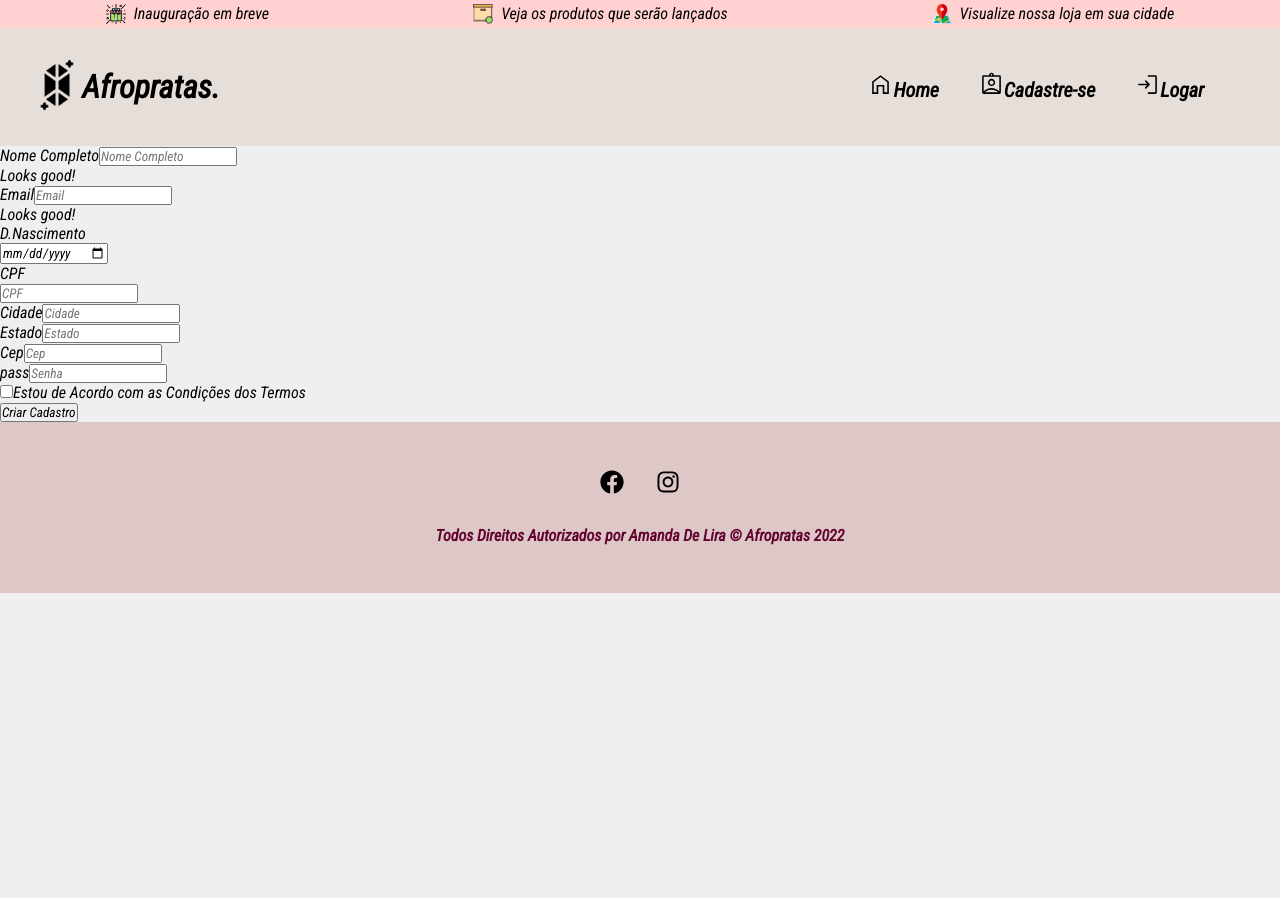
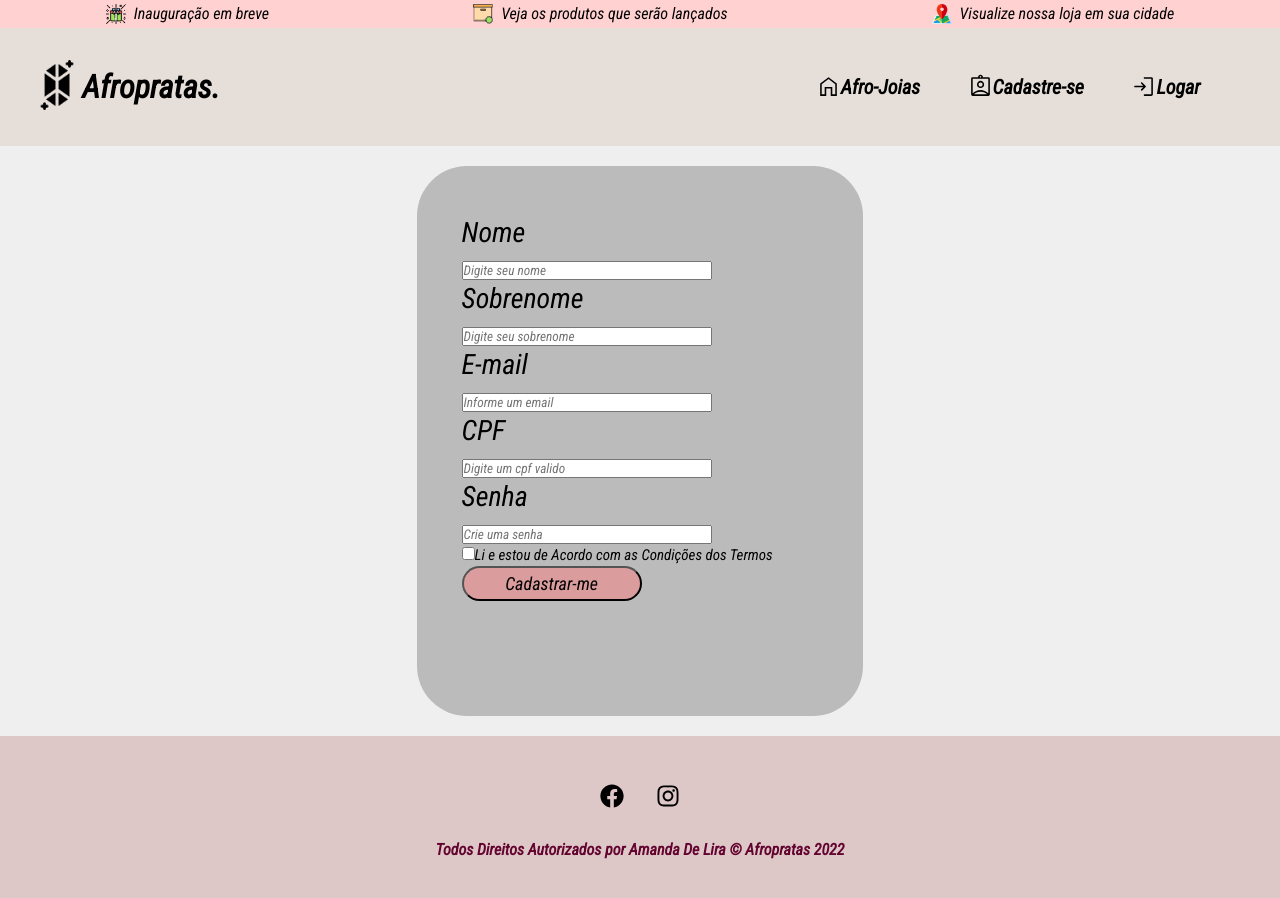
Before and after one commit to Amandadelira/afropratas, a React (Create React App) app: page /cadastro in a window 1280 px wide. Shown: the top 898 px of the page. Before the commit the page ends 800 px from the top, so only its background shows below. Built offline with nearby package versions, Linux system fonts and the light colour scheme.

Commit message:
Cadastro+Adiiconais

```diff
--- a/src/componentes/ListaDeProduto.css
+++ b/src/componentes/layout/ListaDeProduto.css
@@ -15,7 +15,7 @@
 .listadeprodutos{
     margin: 20px auto;
     width: 80%;
-    background-color: aquamarine;
+    background-color: rgba(255, 255, 255, 0.336);
     display: flex;
     justify-content: center;
     flex-wrap: wrap;
--- a/src/componentes/ListaDeProdutos.js
+++ b/src/componentes/layout/ListaDeProdutos.js
@@ -1,6 +1,6 @@
 import { useEffect, useState } from "react";
-import { Card, Row,Col} from "react-bootstrap";
-import desejo from "../assets/img/desejo.svg";
+import { Card} from "react-bootstrap";
+import desejo from "../../assets/img/desejo.svg";
 import './ListaDeProduto.css';
 
 const ListaDeProdutos = () => {
--- a/src/componentes/layout/NavBar.css
+++ b/src/componentes/layout/NavBar.css
@@ -8,12 +8,13 @@
 }
 .list{
     display:flex;
-    justify-content: space-between;
     list-style-type: none;
     align-items: center;
     padding: 1em;
     font-size: 20px;
     font-weight: bold;
+    justify-content: space-around;
+
 }
 .item a {
     margin-right: 2em;
@@ -76,3 +77,9 @@
     cursor:pointer;
     width:25px;
 }
+.list a{
+    display: flex;
+    align-items: center;
+    justify-content: space-around;
+    padding: 1mm 1mm;
+}
--- a/src/componentes/layout/NavBar.js
+++ b/src/componentes/layout/NavBar.js
@@ -52,7 +52,7 @@
           <ul className="list">
             <li className="item">
               <Link to="/home">
-              <img src={home} className="iconhome" alt="icon" />Home</Link>
+              <img src={home} className="iconhome" alt="icon" />Afro-Joias</Link>
             </li>
             <li className="item">
               <Link to="/cadastro">
--- /dev/null
+++ b/src/componentes/pages/Cadastro.css
@@ -0,0 +1,35 @@
+.fundo{
+    background-color: rgb(187, 187, 187);
+    margin: 20px auto;
+    width: 446px;;
+    height: 550px;
+    display: flex;
+    justify-content: center;
+    flex-wrap: wrap;
+    border-radius: 50px;
+}
+.geral{
+    justify-content: space-between;
+    width: 80%;
+    margin-top: 50px;
+    margin-block-end: 50px;
+    flex-wrap: wrap;
+    font-size: 28px;
+}
+.button{
+    background-color: #DA9C9C;
+    font-size: 18px;
+    border-radius: 20px;
+    width: 180px;
+    height:35px;
+}
+.termos{
+    font-size: 15px;
+}
+.ajustebutton{
+    width: 100%;
+}
+.retangulo{
+    width: 250px;
+    height: 20%;
+}
--- a/src/componentes/pages/Cadastro.js
+++ b/src/componentes/pages/Cadastro.js
@@ -2,18 +2,15 @@
 import { Formik } from 'formik'; //npm install formik --save
 import * as Yup from 'yup';//npm install -S yup
 import { Form, InputGroup, Row, Col, Button } from "react-bootstrap";
-
+import "./Cadastro.css";
 
 //const { formik } = Formik;
 
 const schema = Yup.object().shape({
   Name: Yup.string().required(),
+  LatsName: Yup.string().required(),
   email: Yup.string().required(),
-  date: Yup.string().required(),
-  cpf: Yup.string().required(),
-  city: Yup.string().required(),
-  state: Yup.string().required(),
-  cep: Yup.string().required(),
+  cpf: Yup.string().min(11,'minimo 11 numeros').required(),
   pass: Yup.string().required(),
   terms: Yup.bool().required().oneOf([true], 'Aceite os Termos'),
 });
@@ -21,18 +18,15 @@
 function Cadastro() {
   return (
     <>
-
+    <div className="fundo">
       <Formik
         validationSchema={schema}
         onSubmit={console.log}
         initialValues={{
           Name: '',
+          LastName: '',
           email: '',
-          date: '',
           cpf: '',
-          city: '',
-          state: '',
-          cep: '',
           pass: '',
           terms: false,
         }}
@@ -40,126 +34,67 @@
         {({
           handleSubmit,
           handleChange,
-          handleBlur,
           values,
           touched,
-          isValid,
           errors,
         }) => (
+        <div className="geral">
           <Form noValidate onSubmit={handleSubmit}>
-            <Row className="mb-3">
+            <Row>
               <Form.Group as={Col} md="4" controlId="validationFormik01">
-                <Form.Label>Nome Completo</Form.Label>
-                <Form.Control
+                <Form.Label>Nome</Form.Label><br/>
+                <Form.Control className="retangulo"
                   type="text"
-                  placeholder="Nome Completo"
+                  placeholder="Digite seu nome"
                   name="Name"
                   value={values.Name}
                   onChange={handleChange}
                   isValid={touched.Name && !errors.Name}
                 />
-                <Form.Control.Feedback>Looks good!</Form.Control.Feedback>
+              </Form.Group>
+              <Form.Group as={Col} md="4" controlId="validationFormik01">
+                <Form.Label>Sobrenome</Form.Label><br/>
+                <Form.Control className="retangulo"
+                  type="text"
+                  placeholder="Digite seu sobrenome"
+                  name="LastName"
+                  value={values.LastName}
+                  onChange={handleChange}
+                  isValid={touched.Name && !errors.Name}
+                />
               </Form.Group>
               <Form.Group as={Col} md="4" controlId="validationFormik02">
-                <Form.Label>Email</Form.Label>
-                <Form.Control
+                <Form.Label>E-mail</Form.Label><br/>
+                <Form.Control className="retangulo"
                   type="text"
-                  placeholder="Email"
+                  placeholder="Informe um email"
                   name="email"
                   value={values.email}
                   onChange={handleChange}
                   isValid={touched.email && !errors.email}
                 />
-
-                <Form.Control.Feedback>Looks good!</Form.Control.Feedback>
-              </Form.Group>
-              <Form.Group as={Col} md="2" controlId="validationFormikdata">
-                <Form.Label>D.Nascimento</Form.Label>
-                <InputGroup hasValidation>
-                  <Form.Control
-                    type="date"
-                    placeholder="date"
-                    aria-describedby="inputGroupPrepend"
-                    name="date"
-                    value={values.date}
-                    onChange={handleChange}
-                    isInvalid={!!errors.date}
-                  />
-                  <Form.Control.Feedback type="invalid">
-                    {errors.date}
-                  </Form.Control.Feedback>
-                </InputGroup>
               </Form.Group>
               <Form.Group as={Col} md="2" controlId="validationFormikcpf">
-                <Form.Label>CPF</Form.Label>
+                <Form.Label>CPF</Form.Label><br/>
                 <InputGroup hasValidation>
-                  <Form.Control
+                  <Form.Control className="retangulo"
                     type="text"
-                    placeholder="CPF"
+                    placeholder="Digite um cpf valido"
                     aria-describedby="inputGroupPrepend"
                     name="cpf"
                     value={values.cpf}
                     onChange={handleChange}
                     isInvalid={!!errors.cpf}
                   />
-                  <Form.Control.Feedback type="invalid">
-                    {errors.cpf}
-                  </Form.Control.Feedback>
                 </InputGroup>
-              </Form.Group>
-            </Row>
-            <Row className="mb-3">
-              <Form.Group as={Col} md="4" controlId="validationFormik03">
-                <Form.Label>Cidade</Form.Label>
-                <Form.Control
-                  type="text"
-                  placeholder="Cidade"
-                  name="city"
-                  value={values.city}
-                  onChange={handleChange}
-                  isInvalid={!!errors.city}
-                />
-
-                <Form.Control.Feedback type="invalid">
-                  {errors.city}
-                </Form.Control.Feedback>
-              </Form.Group>
-              <Form.Group as={Col} md="3" controlId="validationFormik04">
-                <Form.Label>Estado</Form.Label>
-                <Form.Control
-                  type="text"
-                  placeholder="Estado"
-                  name="state"
-                  value={values.state}
-                  onChange={handleChange}
-                  isInvalid={!!errors.state}
-                />
-                <Form.Control.Feedback type="invalid">
-                  {errors.state}
-                </Form.Control.Feedback>
-              </Form.Group>
-              <Form.Group as={Col} md="3" controlId="validationFormik05">
-                <Form.Label>Cep</Form.Label>
-                <Form.Control
-                  type="text"
-                  placeholder="Cep"
-                  name="cep"
-                  value={values.cep}
-                  onChange={handleChange}
-                  isInvalid={!!errors.cep}
-                />
-
-                <Form.Control.Feedback type="invalid">
-                  {errors.cep}
-                </Form.Control.Feedback>
               </Form.Group>
             </Row>
             <Row>
               <Form.Group as={Col} md="2" controlId='validationFormikpass'>
-                <Form.Label>pass</Form.Label>
-                <Form.Control
+                <Form.Label>Senha</Form.Label><br/>
+                <Form.Control className="retangulo"
                   type="text"
-                  placeholder='Senha'
+                  placeholder='Crie uma senha'
                   name='pass'
                   value={values.pass}
                   onChange={handleChange}
@@ -168,22 +103,29 @@
               </Form.Group>
             </Row>
             <Form.Group className="mb-3">
+              <div className="termos">
                 <Form.Check
                   required
                   name="terms"
-                label="Estou de Acordo com as Condições dos Termos "
+                  label="Li e estou de Acordo com as Condições dos Termos "
                   onChange={handleChange}
                   isInvalid={!!errors.terms}
                   feedback={errors.terms}
                   feedbackType="invalid"
                   id="validationFormik0"
                 />
+              </div>
             </Form.Group>
-            <Button type="submit">Criar Cadastro</Button>
           </Form>
+          <div className="ajustebutton">
+            <Button type="submit" className="button">
+              <span>Cadastrar-me</span>
+            </Button>
+          </div>
+        </div>
         )}
       </Formik>
-
+    </div>
     </>
   );
 }
--- a/src/componentes/pages/Home.js
+++ b/src/componentes/pages/Home.js
@@ -1,11 +1,12 @@
-import ListaDeProdutos from "../ListaDeProdutos"
+import ListaDeProdutos from "../layout/ListaDeProdutos";
 import Container from '../layout/Container';
-
+import Adicionais from '../layout/Adicionais';
 function Home() {
     return (
         <>
             <Container />
             <ListaDeProdutos />
+            <Adicionais />
         </>
     )
 }
--- /dev/null
+++ b/src/componentes/pages/Login.css
@@ -0,0 +1,29 @@
+.fundo1{
+    background-color: rgb(187, 187, 187);
+    margin: 20px auto;
+    width: 55%;
+    height: 550px;
+    display: flex;
+    justify-content: center;
+    flex-wrap: wrap;
+    border-radius: 50px;
+}
+.geral1{
+    justify-content: space-between;
+    width: 60%;
+    margin-top: 50px;
+    margin-block-end: 50px;
+    display: flex;
+    flex-wrap: wrap;
+    font-size: 28px;
+}
+.button{
+    background-color: #DA9C9C;
+    font-size: 18px;
+    border-radius: 20px;
+    width: 180px;
+    height:35px;
+}
+.termos{
+    font-size: 15px;
+}
--- a/src/componentes/pages/Login.js
+++ b/src/componentes/pages/Login.js
@@ -1,4 +1,129 @@
+import React from 'react';
+import { Formik } from 'formik'; //npm install formik --save
+import * as Yup from 'yup';//npm install -S yup
+import { Form, InputGroup, Row, Col, Button } from "react-bootstrap";
+import "./Login.css";
+
+//const { formik } = Formik;
+
+const shemas = Yup.object().shape({
+  Name: Yup.string().required(),
+  LatsName: Yup.string().required(),
+  email: Yup.string().required(),
+});
+
 function Login() {
-    return <h1>Logar</h1>
+  return (
+    <>
+    <div className="fundo1">
+      <Formik
+        validationShemas={shemas}
+        onSubmit={console.log}
+        initialValues={{
+          Name: '',
+          LastName: '',
+          email: '',
+          cpf: '',
+          pass: '',
+          terms: false,
+        }}
+      >
+        {({
+          handleSubmit,
+          handleChange,
+          handleBlur,
+          values,
+          touched,
+          isValid,
+          errors,
+        }) => (
+        <div className="geral1">
+          <Form noValidate onSubmit={handleSubmit}>
+            <Row>
+              <Form.Group as={Col} md="4" controlId="validationFormik01">
+                <Form.Label>Nome</Form.Label>
+                <Form.Control
+                  type="text"
+                  placeholder="Digite seu nome"
+                  name="Name"
+                  value={values.Name}
+                  onChange={handleChange}
+                  isValid={touched.Name && !errors.Name}
+                />
+              </Form.Group>
+              <Form.Group as={Col} md="4" controlId="validationFormik01">
+                <Form.Label>Sobrenome</Form.Label>
+                <Form.Control
+                  type="text"
+                  placeholder="Digite seu sobrenome"
+                  name="LastName"
+                  value={values.LastName}
+                  onChange={handleChange}
+                  isValid={touched.Name && !errors.Name}
+                />
+              </Form.Group>
+              <Form.Group as={Col} md="4" controlId="validationFormik02">
+                <Form.Label>E-mail</Form.Label>
+                <Form.Control
+                  type="text"
+                  placeholder="Informe um email"
+                  name="email"
+                  value={values.email}
+                  onChange={handleChange}
+                  isValid={touched.email && !errors.email}
+                />
+              </Form.Group>
+              <Form.Group as={Col} md="2" controlId="validationFormikcpf">
+                <Form.Label>CPF</Form.Label>
+                <InputGroup hasValidation>
+                  <Form.Control
+                    type="text"
+                    placeholder="Digite um cpf valido"
+                    aria-describedby="inputGroupPrepend"
+                    name="cpf"
+                    value={values.cpf}
+                    onChange={handleChange}
+                    isInvalid={!!errors.cpf}
+                  />
+                </InputGroup>
+              </Form.Group>
+            </Row>
+            <Row>
+              <Form.Group as={Col} md="2" controlId='validationFormikpass'>
+                <Form.Label>Senha</Form.Label>
+                <Form.Control
+                  type="text"
+                  placeholder='Crie uma senha'
+                  name='pass'
+                  value={values.pass}
+                  onChange={handleChange}
+                  isInvalid={!!errors.pass}
+                />
+              </Form.Group>
+            </Row>
+            <Form.Group className="mb-3">
+              <div className="termos">
+                <Form.Check
+                  required
+                  name="terms"
+                  label="Li e estou de Acordo com as Condições dos Termos "
+                  onChange={handleChange}
+                  isInvalid={!!errors.terms}
+                  feedback={errors.terms}
+                  feedbackType="invalid"
+                  id="validationFormik0"
+                />
+            <Button type="submit" className="button">
+              <span>Cadastrar-me</span>
+            </Button>
+              </div>
+            </Form.Group>
+          </Form>
+        </div>
+        )}
+      </Formik>
+    </div>
+    </>
+  );
 }
 export default Login
```
Also changed, not shown: src/componentes/layout/Adicionais.css (added, +20 -0 lines), src/componentes/layout/Adicionais.js (added, +22 -0 lines), 1 other file (tests, documents, lock files or other folders). Lines whose indentation alone changed are shown as unchanged.
